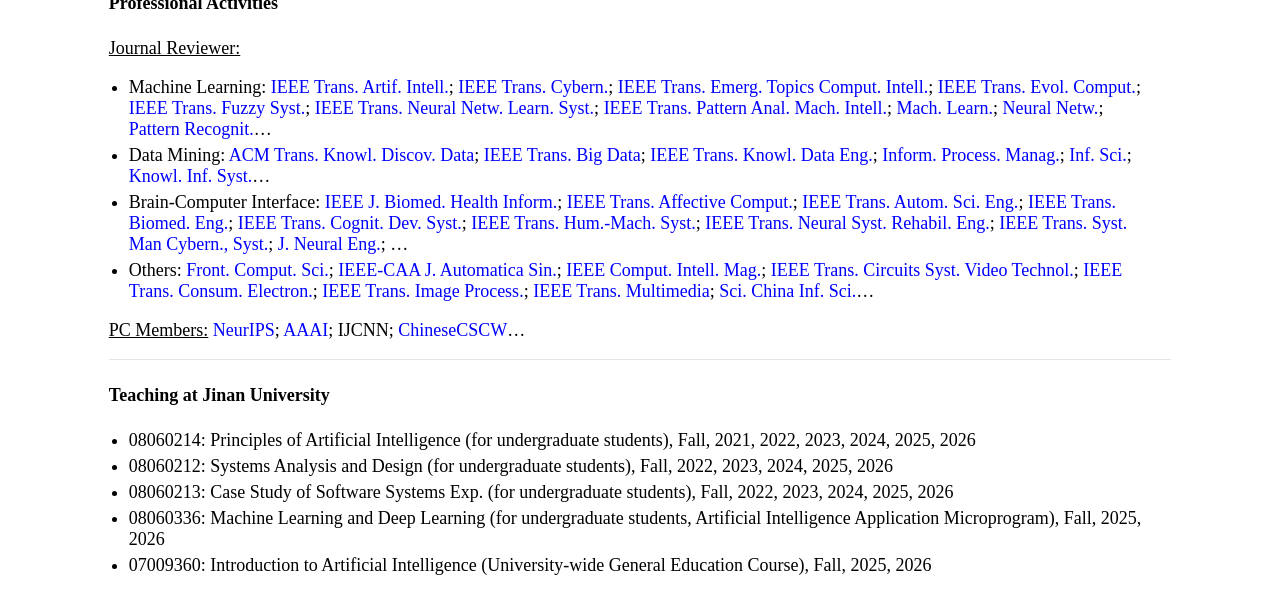
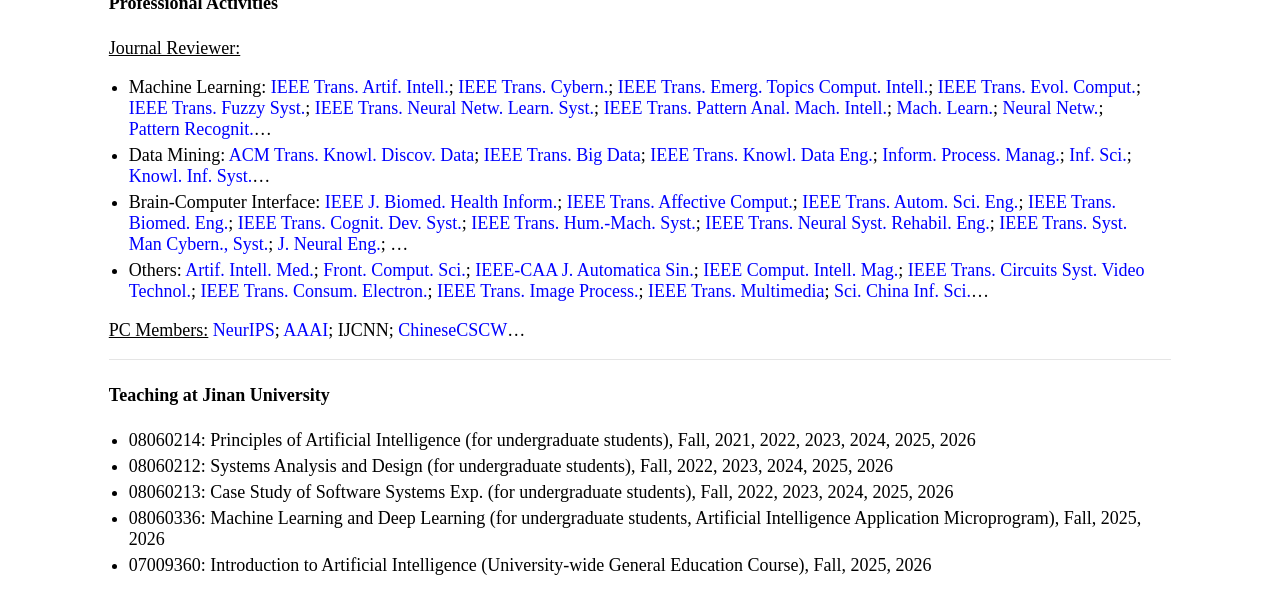
Before and after one commit to jiazhang-ml/jiazhang-ml.github.io, a Jekyll site: the page built from index.md, in a window 1280 px wide and 900 px high, scrolled down 1957 px, cut to the strip 0-590 px from the top of the window. Built offline with Jekyll 4.4.1, drawn with Linux system fonts in a browser that asks for light colours.

Commit message:
Update index.md

```diff
--- a/index.md
+++ b/index.md
@@ -66,7 +66,7 @@ Email: [jiazhang@jnu.edu.cn](mailto:jiazhang@jnu.edu.cn)
 * Machine Learning: [IEEE Trans. Artif. Intell.](https://mc.manuscriptcentral.com/tai-ieee); [IEEE Trans. Cybern.](https://mc.manuscriptcentral.com/cyb-ieee); [IEEE Trans. Emerg. Topics Comput. Intell.](https://mc.manuscriptcentral.com/tetci-ieee); [IEEE Trans. Evol. Comput.](https://mc.manuscriptcentral.com/tevc-ieee); [IEEE Trans. Fuzzy Syst.](https://mc.manuscriptcentral.com/tfs-ieee); [IEEE Trans. Neural Netw. Learn. Syst.](https://mc.manuscriptcentral.com/tnnls); [IEEE Trans. Pattern Anal. Mach. Intell.](https://mc.manuscriptcentral.com/tpami-cs); [Mach. Learn.](https://link.springer.com/journal/10994); [Neural Netw.](https://www.editorialmanager.com/neunet/default.aspx); [Pattern Recognit.](https://www.sciencedirect.com/journal/pattern-recognition)...
 * Data Mining: [ACM Trans. Knowl. Discov. Data](https://mc.manuscriptcentral.com/tkdd); [IEEE Trans. Big Data](https://mc.manuscriptcentral.com/tbd-cs); [IEEE Trans. Knowl. Data Eng.](https://mc.manuscriptcentral.com/tkde-cs); [Inform. Process. Manag.](https://www.editorialmanager.com/ipm/default.aspx); [Inf. Sci.](https://www.sciencedirect.com/journal/information-sciences); [Knowl. Inf. Syst.](https://www.springer.com/journal/10115)...
 * Brain-Computer Interface: [IEEE J. Biomed. Health Inform.](https://mc.manuscriptcentral.com/jbhi-embs); [IEEE Trans. Affective Comput.](https://mc.manuscriptcentral.com/taffc-cs); [IEEE Trans. Autom. Sci. Eng.](https://mc.manuscriptcentral.com/t-ase); [IEEE Trans. Biomed. Eng.](https://mc.manuscriptcentral.com/tbme-embs); [IEEE Trans. Cognit. Dev. Syst.](https://mc.manuscriptcentral.com/tcds-ieee); [IEEE Trans. Hum.-Mach. Syst.](https://mc.manuscriptcentral.com/thms); [IEEE Trans. Neural Syst. Rehabil. Eng.](https://mc.manuscriptcentral.com/tnsre-embs); [IEEE Trans. Syst. Man Cybern., Syst.](https://mc.manuscriptcentral.com/systems); [J. Neural Eng.](https://mc04.manuscriptcentral.com/jne-iop); ...
-* Others: [Front. Comput. Sci.](https://link.springer.com/journal/11704); [IEEE-CAA J. Automatica Sin.](https://mc03.manuscriptcentral.com/ieee-jas); [IEEE Comput. Intell. Mag.](https://mc.manuscriptcentral.com/cim-ieee); [IEEE Trans. Circuits Syst. Video Technol.](https://mc.manuscriptcentral.com/tcsvt); [IEEE Trans. Consum. Electron.](https://mc.manuscriptcentral.com/tce-ieee); [IEEE Trans. Image Process.](https://mc.manuscriptcentral.com/tip-ieee); [IEEE Trans. Multimedia](https://mc.manuscriptcentral.com/tmm-ieee); [Sci. China Inf. Sci.](https://mc03.manuscriptcentral.com/scis)...
+* Others: [Artif. Intell. Med.](https://www.editorialmanager.com/aiim/Default.aspx); [Front. Comput. Sci.](https://link.springer.com/journal/11704); [IEEE-CAA J. Automatica Sin.](https://mc03.manuscriptcentral.com/ieee-jas); [IEEE Comput. Intell. Mag.](https://mc.manuscriptcentral.com/cim-ieee); [IEEE Trans. Circuits Syst. Video Technol.](https://mc.manuscriptcentral.com/tcsvt); [IEEE Trans. Consum. Electron.](https://mc.manuscriptcentral.com/tce-ieee); [IEEE Trans. Image Process.](https://mc.manuscriptcentral.com/tip-ieee); [IEEE Trans. Multimedia](https://mc.manuscriptcentral.com/tmm-ieee); [Sci. China Inf. Sci.](https://mc03.manuscriptcentral.com/scis)...
 
 
 <u>PC Members:</u> [NeurIPS](https://openreview.net/login?redirect=/group?id%3DNeurIPS.cc%252F2026%252FConference%252FReviewers); [AAAI](https://openreview.net/login?redirect=/group?id%3DAAAI.org%252F2027%252FConference%252FProgram_Committee); IJCNN; [ChineseCSCW](https://cmt3.research.microsoft.com/User/Login)...
```
